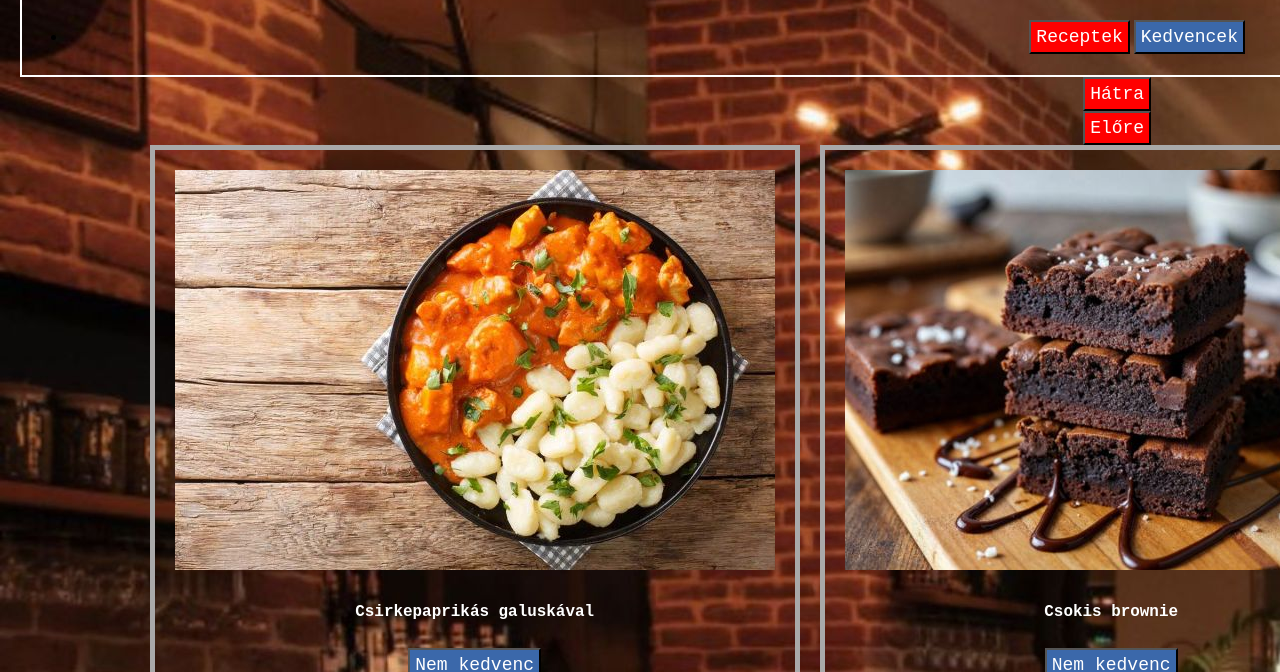
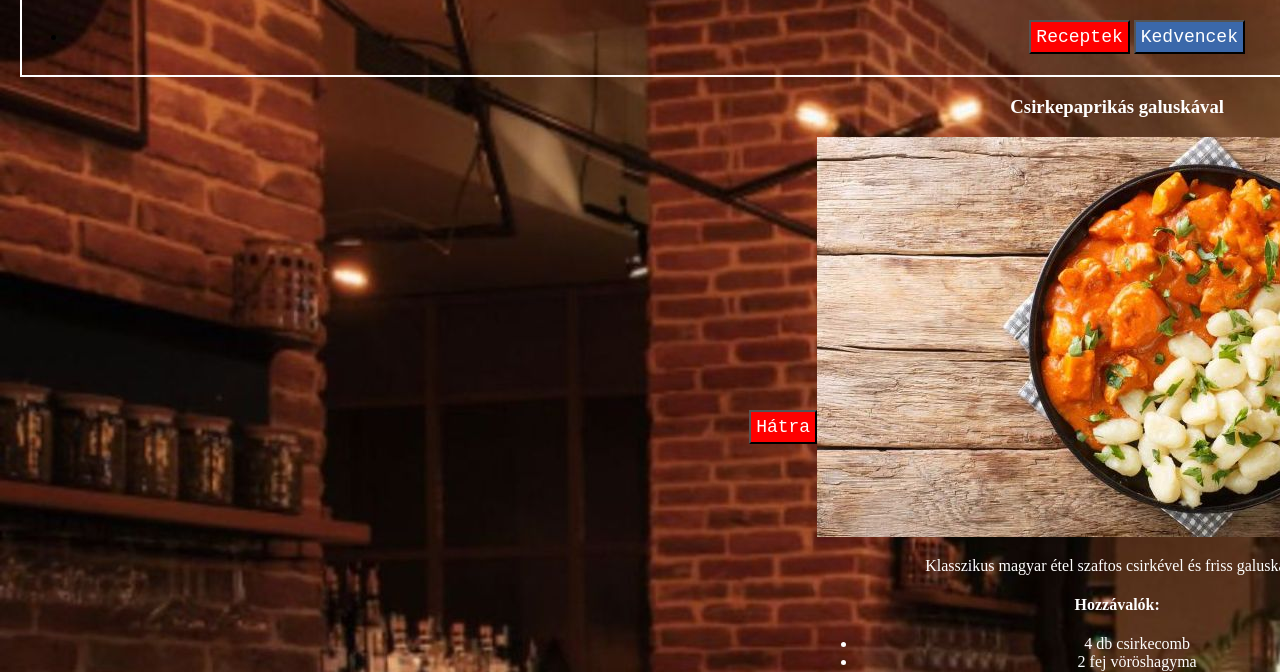
Before and after one commit to Bence1102/ReceptGyakorlas, a plain HTML site: page index.html in a window 1280 px wide. Shown: the part 128-800 px from the top of the page. Drawn offline with Linux system fonts and the light colour scheme.

Commit message:
nagykép megvan de csak egyenlore egy és a gombok nem csinalnak egyenlore semmit ami a nav-ban van

```diff
--- /dev/null
+++ b/NagyRecept.js
@@ -0,0 +1,38 @@
+export default class NagyRecept{
+    #szElem;
+    #receptList={};
+    #nev="";
+    #kep;
+    #leiras="";
+    #hozzavalok=[];
+    constructor(receptList){
+            this.#receptList=receptList;
+            this.#szElem=document.querySelector(".adatok");
+            this.#nev=receptList.nev;
+            this.#kep=receptList.kep;
+            this.#leiras=receptList.leiras;
+            this.#hozzavalok=receptList.hozzavalok;
+            this.megjelenites();
+    }
+
+    megjelenites(){
+        const receptElem = document.createElement("div");
+        receptElem.innerHTML=`
+            <div class="nagyrecept">
+                <h3 class="nev">${this.#nev}</h3>
+                <img src="${this.#kep}" alt="${this.#nev}">
+                <p class="receptleiras">${this.#leiras}</p>
+                <h4 class="hozzavalok">Hozzávalók:</h4>
+            </div">
+        `;
+        this.#szElem.appendChild(receptElem);
+        const hozzaValok= document.createElement("ul");
+        hozzaValok.className="hozzavalokleiras";
+        this.#hozzavalok.forEach(hozzavalo =>{
+            const liTag= document.createElement("li");
+            liTag.textContent= hozzavalo;
+            hozzaValok.appendChild(liTag);
+        });
+        receptElem.appendChild(hozzaValok);
+    }
+}
--- a/ReceptKártyák.js
+++ b/ReceptKártyák.js
@@ -14,4 +14,7 @@ export default class Recept{
             new ReceptElonezet(obj)
         });
     }
+
+
+
 }
--- a/main.js
+++ b/main.js
@@ -1,4 +1,9 @@
 import Recept from "./ReceptKártyák.js";
+import NagyRecept from "./NagyRecept.js";
+import { receptLista } from "./receptek.js";
 
 
 new Recept(".jatekter");
+
+
+new NagyRecept(receptLista[0]);
--- a/style.css
+++ b/style.css
@@ -29,16 +29,6 @@ nav{
 
 }
 
-.hatra{
-    background-color: red;
-    color: white;
-    font-family: 'Courier New', Courier, monospace;
-    padding: 5px;
-    margin: 0;
-    font-size: large;
-}
-
-
 .elore{
     background-color: red;
     color: white;
@@ -66,6 +56,30 @@ nav{
     font-size: large;
 }
 
+.nagykep{
+    display: flex;
+    justify-content: space-between;
+    align-items: center;
+    max-width: 800px;;
+    margin: 0 auto;
+}
+
+.nagykep .adatok{
+    flex: 1;
+    text-align: center;
+}
+
+.nagykep button {
+    background-color: red;
+    color: white;
+    font-family: 'Courier New', Courier, monospace;
+    padding: 5px;
+    margin: 0;
+    font-size: large;
+}
+
+
+
 .jatekter{
     display: flex;
     flex-wrap: wrap;
@@ -82,3 +96,20 @@ nav{
     border: 5px solid darkgray;
     box-sizing: border-box;
 }
+
+.receptkartya img{
+    max-width: 100%;
+    height: auto;
+    display: block;
+    border-radius: 8px;
+}
+
+
+.nagyrecept{
+    color: white;
+}
+
+
+.hozzavalokleiras{
+    color: white;
+}
```
